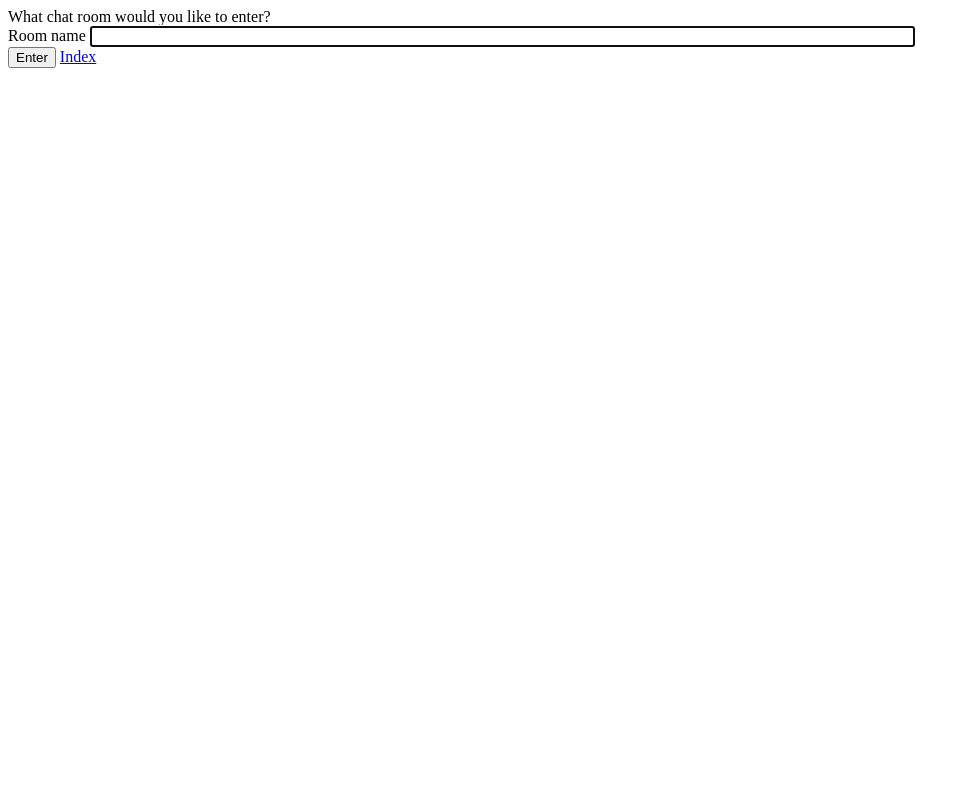
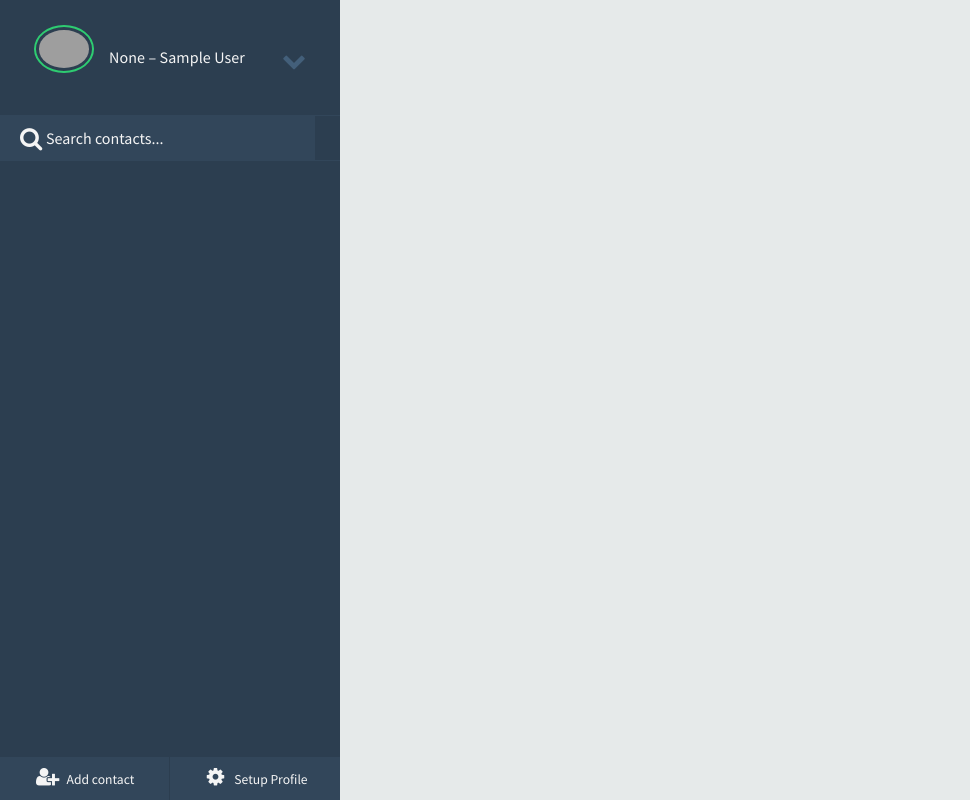
Before and after one commit to RustamGarayev/ChatProject, a Django app: page /chat/ in a window 1280 px wide. Shown: the whole page, without its empty margins (0-970 px from the left). Run offline with Django 3.2, Linux system fonts and the light colour scheme; the visitor is signed in with stand-in values (Sample User, id 1); data that the repository does not hold is empty; some libraries are stand-ins or nearby versions; grey boxes are pictures that could not be loaded.

Commit message:
Index template modified

```diff
--- a/core/models.py
+++ b/core/models.py
@@ -25,7 +25,7 @@
 
 
 class ChatGroup(models.Model, ChatGroupMixin):
-    users = models.ManyToManyField(MyUser, related_name="group_users", null=True, blank=True)
+    users = models.ManyToManyField(MyUser, related_name="group_users", blank=True)
     group_name = models.CharField(max_length=20)
     slug = models.SlugField(max_length=20, unique=True, null=True, blank=True)
     icon = models.ImageField(upload_to=get_group_icon, blank=True, default="client/assets/group_icon.png")
--- a/core/templates/index.html
+++ b/core/templates/index.html
@@ -3,39 +3,109 @@
 {% load i18n %}
 {% load l10n %}
 
+{% block css %}
+    <link href='https://fonts.googleapis.com/css?family=Source+Sans+Pro:400,600,700,300' rel='stylesheet' type='text/css'>
+    <link rel='stylesheet prefetch' href='https://cdnjs.cloudflare.com/ajax/libs/meyer-reset/2.0/reset.min.css'>
+    <link rel='stylesheet prefetch' href='https://cdnjs.cloudflare.com/ajax/libs/font-awesome/4.6.2/css/font-awesome.min.css'>
+    <link href="https://maxcdn.bootstrapcdn.com/bootstrap/4.0.0/css/bootstrap.min.css" rel="stylesheet" id="bootstrap-css">
+    <link rel="stylesheet" href="{% static 'client/css/chat_app/room.css' %}">
+{% endblock %}
+
+{% block extra_js %}
+    <script src="https://code.jquery.com/jquery-1.11.1.min.js"></script>
+    <script src="https://use.typekit.net/hoy3lrg.js"></script>
+    <script src="https://maxcdn.bootstrapcdn.com/bootstrap/4.0.0/js/bootstrap.min.js"></script>
+    <script src="https://cdnjs.cloudflare.com/ajax/libs/jquery/3.2.1/jquery.min.js"></script>
+{% endblock %}
+
 {% block content %}
-    What chat room would you like to enter?<br>
-    <label for="room-name-input">Room name</label>
-    <input id="room-name-input" type="text" size="100"><br>
-    <button id="room-name-submit">
-        Enter
-    </button>
-    <a href="{% url 'core:index' %}">Index</a>
+    <div id="frame">
+        <div id="sidepanel">
+            <div id="profile">
+                <div class="wrap">
+                    <img id="profile-img"
+                        src="{% if request.user.profile_picture %}{{ request.user.profile_picture.url }}{% else %}{% endif %}"
+                        class="online" alt="" />
+                    <p>{{ request.user }}</p>
+                    <i class="fa fa-chevron-down expand-button" aria-hidden="true"></i>
+                    <div id="status-options">
+                        <ul>
+                            <li id="status-online" class="active">
+                                <span class="status-circle"></span>
+                                <p>Online</p>
+                            </li>
+                            <li id="status-away">
+                                <span class="status-circle"></span>
+                                <p>Away</p>
+                            </li>
+                            <li id="status-busy">
+                                <span class="status-circle"></span>
+                                <p>Busy</p>
+                            </li>
+                            <li id="status-offline">
+                                <span class="status-circle"></span>
+                                <p>Offline</p>
+                            </li>
+                        </ul>
+                    </div>
+                    <div id="expanded">
+                        <label for="twitter"><i class="fa fa-facebook fa-fw" aria-hidden="true"></i></label>
+                        <input name="twitter" type="text" value="mikeross" />
+                        <label for="twitter"><i class="fa fa-twitter fa-fw" aria-hidden="true"></i></label>
+                        <input name="twitter" type="text" value="ross81" />
+                        <label for="twitter"><i class="fa fa-instagram fa-fw" aria-hidden="true"></i></label>
+                        <input name="twitter" type="text" value="mike.ross" />
+                    </div>
+                </div>
+            </div>
+            <div id="search">
+                <label for=""><i class="fa fa-search" aria-hidden="true"></i></label>
+                <input type="text" placeholder="{% trans 'Search contacts...' %}" />
+            </div>
+            <div id="contacts">
+                <ul>
+                    {% for group in available_rooms %}
+                        <li class="contact">
+                            <div class="wrap">
+                                <span class="contact-status online"></span>
+                                <a href="{% url 'core:room' slug=group.slug %}">
+                                    {% if group.icon %}
+                                            <img src="{{ group.icon.url }}" alt="{{ group.slug }}_icon" />
+                                    {% else %}
+                                        <img src="{% static 'client/assets/user-icon.svg' %}" alt="" />
+                                    {% endif %}
+                                    <div class="meta">
+                                        <p class="name">{{ group.group_name }}</p>
+                                        <p class="preview">{{ group.get_last_message }}</p>
+                                    </div>
+                                </a>
+                            </div>
+                        </li>
+                    {% endfor %}
+                </ul>
+            </div>
+            <div id="bottom-bar">
+                <button id="addcontact"><i class="fa fa-user-plus fa-fw" aria-hidden="true"></i>
+                    <span>{% trans 'Add contact' %}</span>
+                </button>
+                {% if request.user.profile %}
+                    <button id="settings"><i class="fa fa-cog fa-fw" aria-hidden="true"></i>
+                        <span>{% trans 'Settings' %}</span>
+                    </button>
+                {% else %}
+                    <button id="settings"><i class="fa fa-cog fa-fw" aria-hidden="true"></i>
+                        <span>{% trans 'Setup Profile' %}</span>
+                    </button>
+                {% endif %}
+            </div>
+        </div>
 
-    <div class="available-rooms">
-        {% for group in available_rooms %}
-            <a href="{% url 'core:room' slug=group.slug %}">{{ group.group_name }}</a>
-        {% endfor %}
+        <div class="content">
+        </div>
     </div>
 {% endblock %}
 
 {% block js %}
-    <script>
-        document.querySelector('#room-name-input').focus();
-        document.querySelector('#room-name-input').onkeyup = function(e) {
-            if (e.keyCode === 13) {
-                document.querySelector('#room-name-submit').click();
-            }
-        };
-
-        document.querySelector('#room-name-submit').onclick = function(e) {
-            let roomName = document.querySelector('#room-name-input').value;
-            if (roomName !== ""){
-                window.location.pathname = '/chat/' + roomName + '/';
-            } else {
-                alert('Please enter correct room name')
-            }
-
-        };
-    </script>
+    <script src="{% static 'client/js/chat_app/room.js' %}"></script>
+    <script src="{% static 'client/js/reconnecting-websocket.js' %}"></script>
 {% endblock %}
```
Also changed, not shown: core/migrations/0010_alter_chatgroup_users.py (added).
